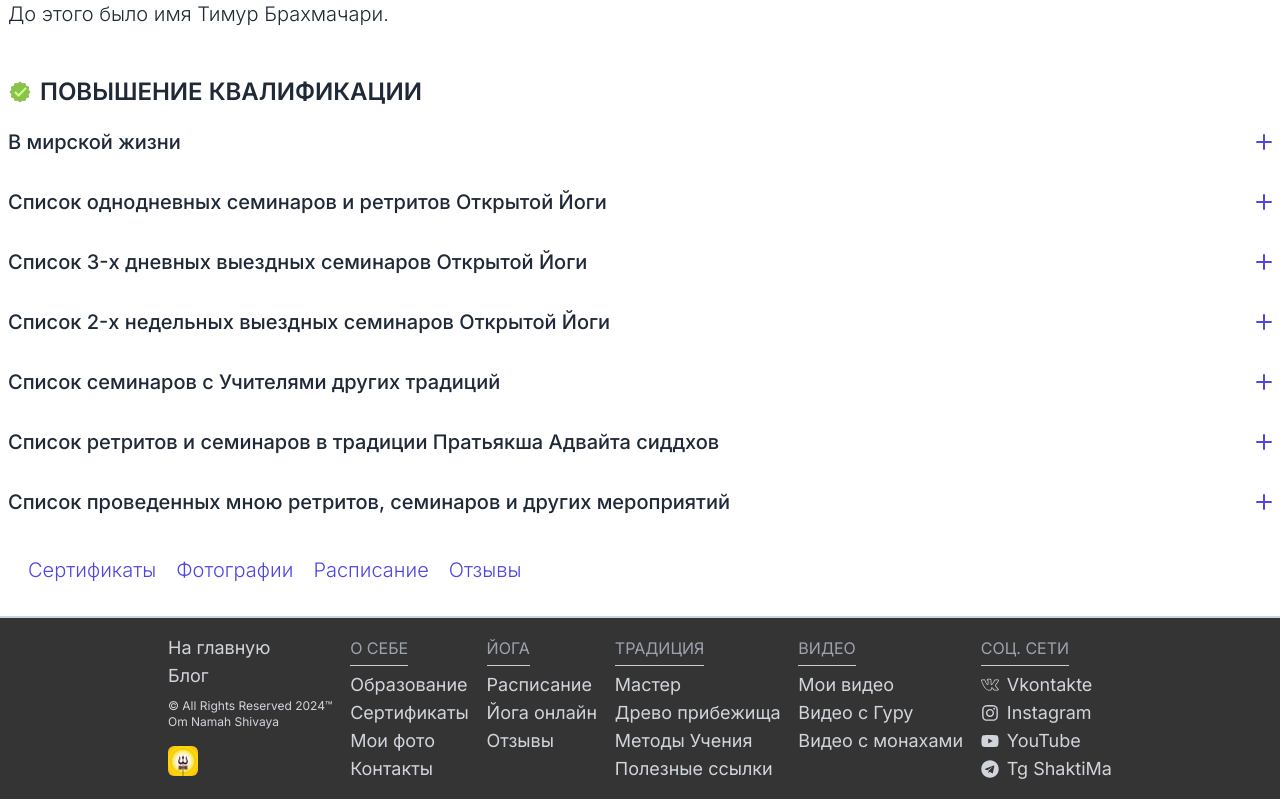
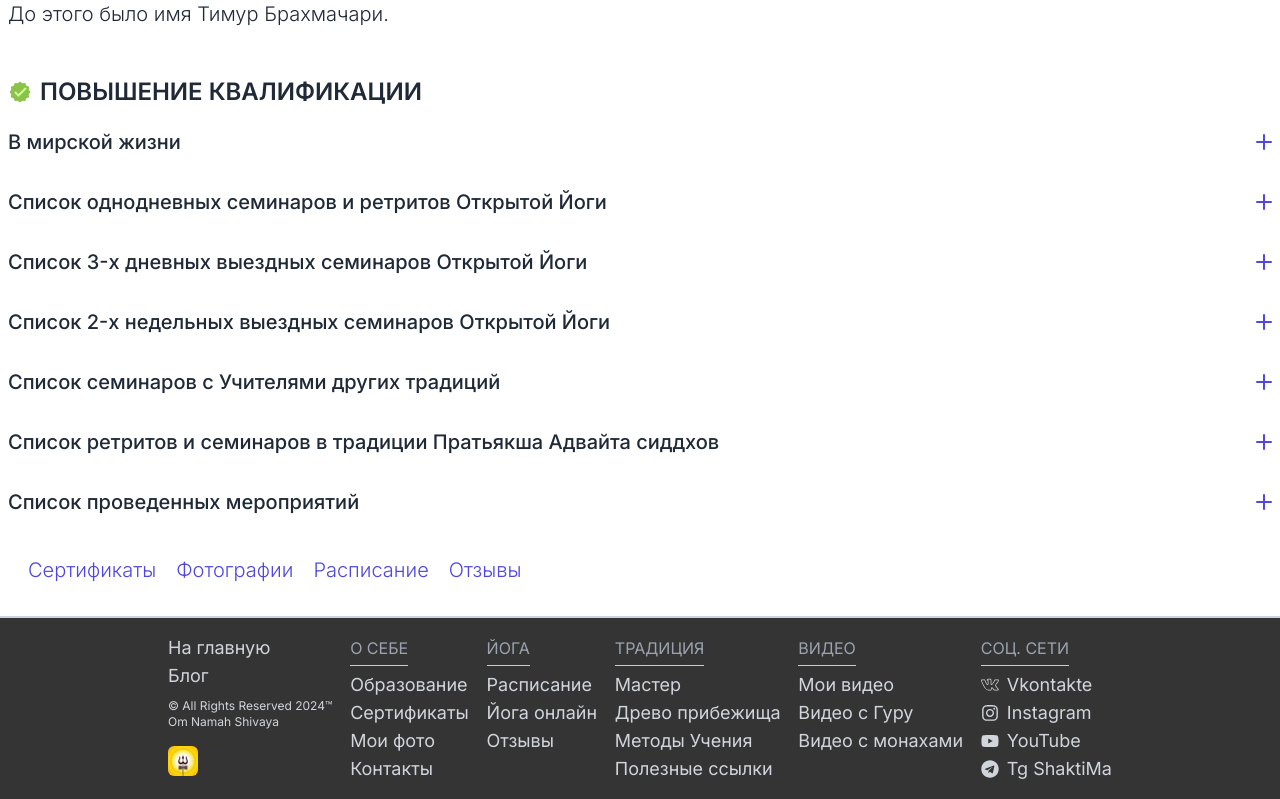
Before and after one commit to TimurTairov/tirthadeva.ru, a Next.js app: page /osebe/education in a window 1280 px wide. Shown: the part 812-1611 px from the top of the page. Built offline with nearby package versions, Linux system fonts and the light colour scheme.

Commit message:
commit 1.48

```diff
--- a/app/osebe/education/page.tsx
+++ b/app/osebe/education/page.tsx
@@ -155,7 +155,7 @@ const page = () => {
 
         </MyAccordion>
 
-        <MyAccordion title="Список проведенных мною ретритов, семинаров и других мероприятий" id="myRetreat">
+        <MyAccordion title="Список проведенных мероприятий" id="myRetreat">
           <p>• №1 Однодневный ретрит по хатха и пранаяма йоге. ДЦ ШактиМа 08.01.2022. </p>
           <p>• №2 Семидневный йога тур. Алтайский ашрам Садху Тапаван (июль 2025).</p>
           <p>• №3 Семидневный ретрит «4БСБ». Алтайский ашрам Садху Тапаван (июль-август 2025).</p>
```
